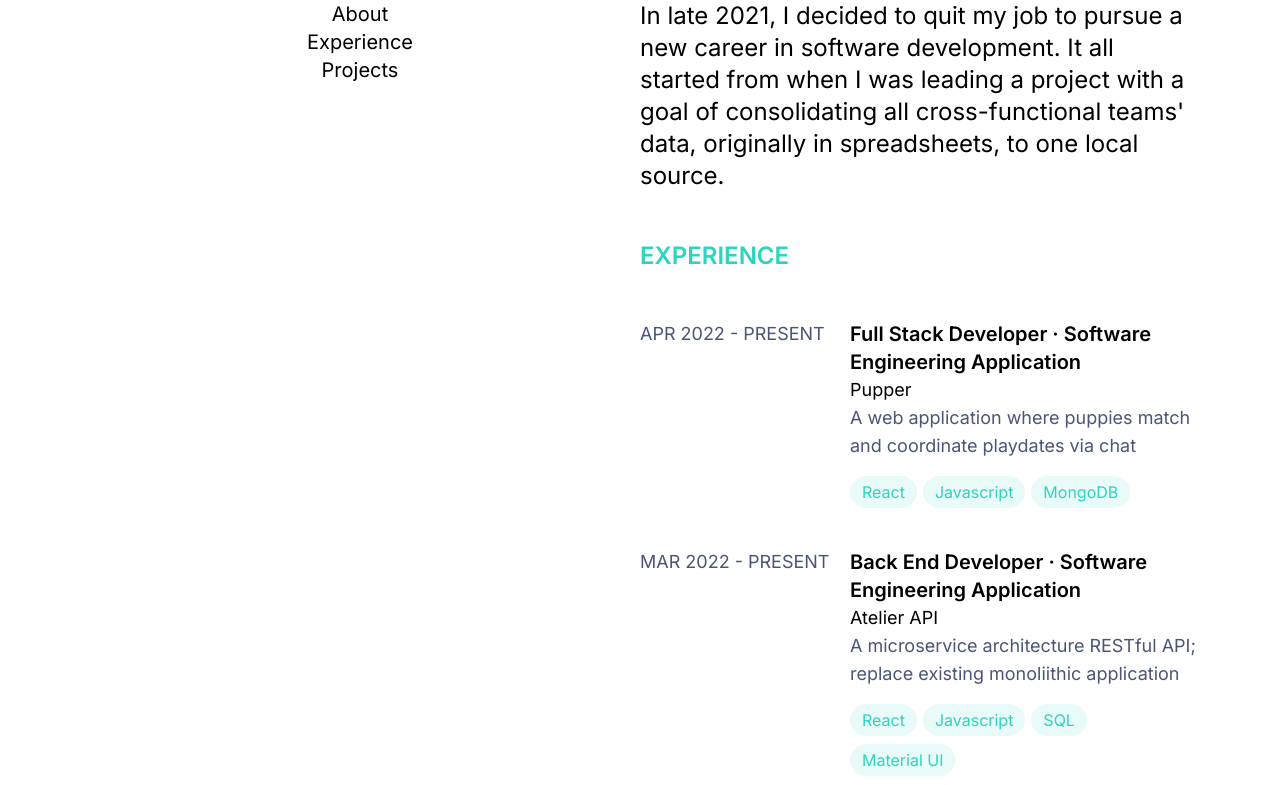
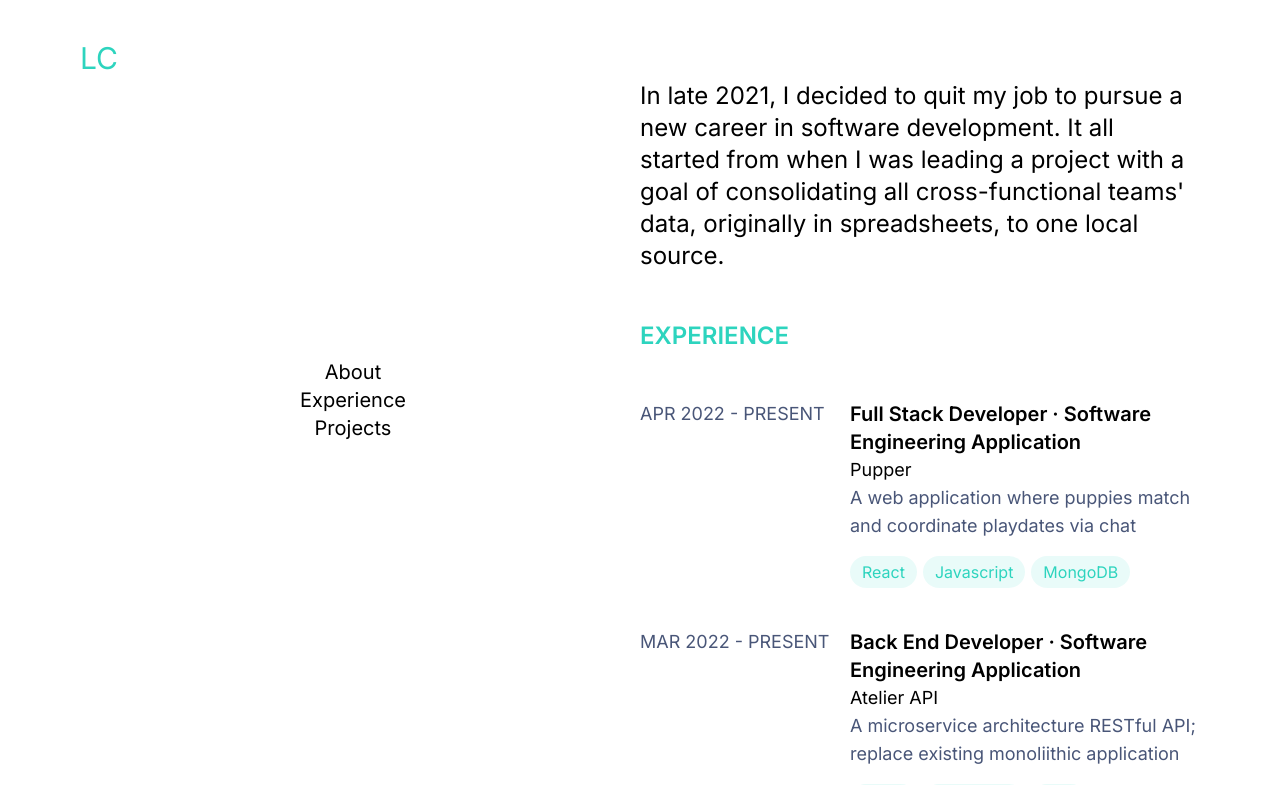
Before and after one commit to L-Chew/Personal-Portfolio, a React app: page /learn-more in a window 1280 px wide. Shown: the top 785 px of the page. Built offline with nearby package versions, Linux system fonts and the light colour scheme; the HTML template or start-up script is replaced by a standard one.

Commit message:
Content: Added scroll feature

```diff
--- a/client/src/Components/Content.jsx
+++ b/client/src/Components/Content.jsx
@@ -1,21 +1,32 @@
-import React from 'react';
+import React, { useRef } from 'react';
+import { NavLink } from 'react-router-dom';
 import About from './About.jsx';
 import Experience from './Experience.jsx';
+import Projects from './Projects.jsx';
 
 const Content = () => {
+  const myScrollRef = useRef(null);
+
+  const handleClick = (e) => {
+    document.getElementById(`${e.target.value}`).scrollIntoView({block: 'end', behavior: 'smooth'});
+  }
+
+
   return (
     <div className='ml-20 mr-20'>
-      <div className='grid grid-cols-2'>
-        <div className='col-start-1'>
-          <div className='flex flex-col text-xl'>
-            <button>About</button>
-            <button>Experience</button>
-            <button>Projects</button>
+      <NavLink to='/' className='fixed w-screen mt-10 text-3xl text-[#2DD4BE]'> LC </NavLink>
+      <div className='grid grid-cols-8'>
+        <div className='col-start-2 col-span-2'>
+          <div className='fixed flex flex-col h-screen justify-center pl-20 text-xl'>
+            <button onClick={handleClick} value='about'> About </button>
+            <button onClick={handleClick} value='experience'> Experience </button>
+            <button onClick={handleClick} value='projects'> Projects </button>
           </div>
         </div>
-        <div className='col-start-2'>
+        <div className='col-start-5 col-span-4 my-20 h-100'>
           <About />
           <Experience />
+          <Projects />
         </div>
       </div>
     </div>
```
